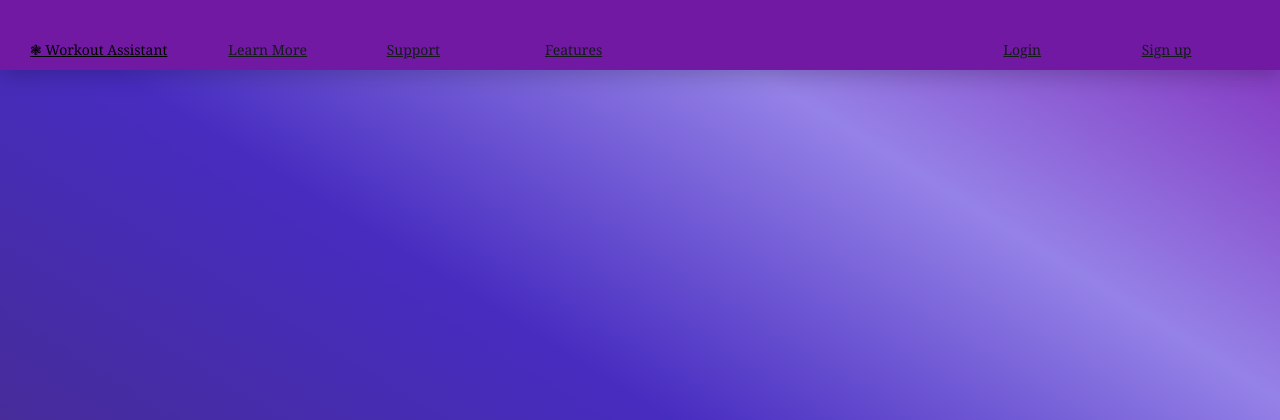
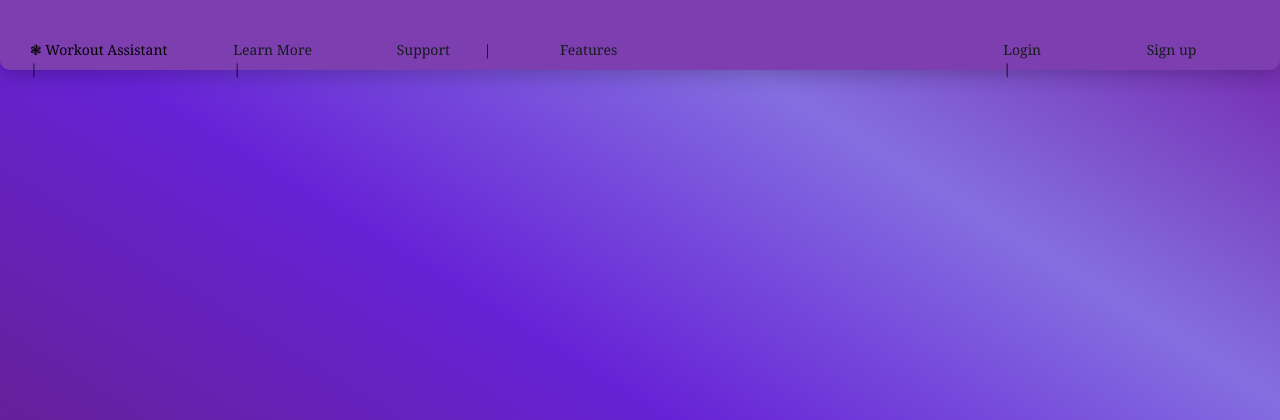
Before and after one commit to Codrul-si-Petro/Gym-Assistant, a Django app: page / in a window 1280 px wide. Shown: the top 420 px of the page. Run offline with Django 5.2, Linux system fonts and the light colour scheme.

Commit message:
resolve conflicts

```diff
--- a/frontend/static/style.css
+++ b/frontend/static/style.css
@@ -3,25 +3,29 @@ body {
     max-width: 100%;
     height: 100%;
     margin: 0;
-    background: linear-gradient(to top right, #5c2669, #462c9c, #472cc0, #9582e7, #822dbb);
+    background: linear-gradient(to top right, #69247a, #65219c, #6722d6, #846fe0, #7423aa);
     background-attachment: fixed;
 }
 
 .container {
     display: flex;
     box-shadow: 0 6px 20px rgba(0,0,0,0.20);
-    background-color: #7119a3;
+    background-color: #7d3faf;
     height: 70px;
+    border-bottom-right-radius: 10px;
+    border-bottom-left-radius: 10px;
 }
 
 .container a {
      flex-wrap: wrap;
      gap: 10px;
-     padding-bottom: 40px;
-     padding-top: 40px;
+     margin-top: 40px;
+     margin-bottom: 40px;
+     padding: auto;
      font-family: Georgia, serif;
      color: black;
      text-align: left;
+     text-decoration: none;
      font-size: 14px;
 }
 
@@ -46,13 +50,43 @@ body {
 
 #item5{
     flex: 1 1 100px;
-      margin-left: 60px;
+      margin-left: 40px;
     padding-left: 90px;
     padding-right: 0px;
     color: rgb(20, 27, 27)
 }
 #item6{
-    flex: 1 1 100px;
+    flex: 1 1 90px;
      color: rgb(20, 27, 27)
 
 }
+
+/* style for bars */
+
+nav a::after {
+  content: "      |";        /* the bar */
+  margin: 0 30px;
+  color: #0a0a0a;
+}
+
+nav a:last-child::after {
+  content: "";
+}
+
+#item4::after{
+    content: "";
+}
+
+#item5::after{
+     content: "      |";        /* the bar */
+  margin: 0 50px;
+  color: #0a0a0a;
+}
+
+/* style for links */
+
+.container a:hover{
+   font-size: 13px;
+   text-shadow: 3px 3px 4px rgba(0,0,0,0.20) ;
+   background-color: #bbbabe;
+}
```
Also changed, not shown: frontend/templates/style.css (deleted, +0 -92 lines), frontend/templates/src/style.css (deleted).
